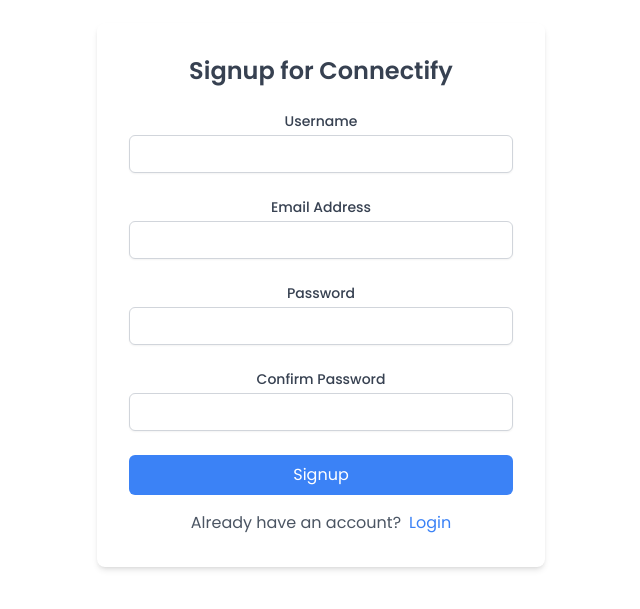
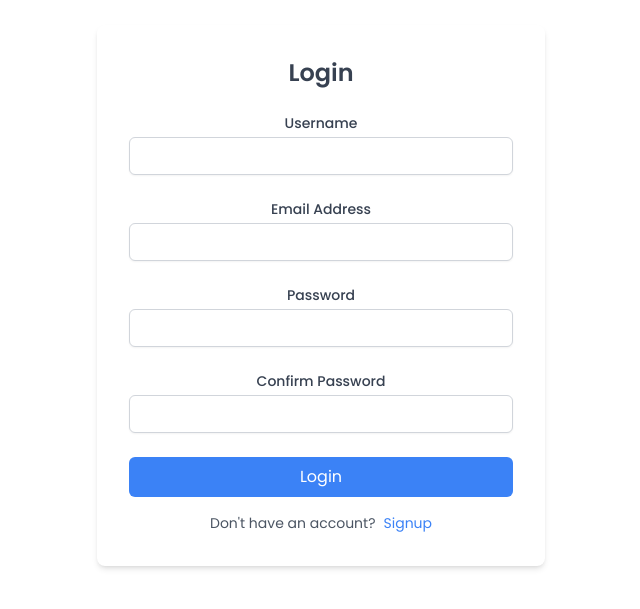
Before and after one commit to MUGISHA-Pascal/LessonTrack-Frontend, a React (Create React App) app in the folder frontend/: page /auth/login in a window 1280 px wide. Shown: the part 105-714 px from the top of the page, without its empty margins (319-959 px from the left). Built offline with nearby package versions, Linux system fonts and the light colour scheme.

Commit message:
frontend

```diff
--- a/frontend/package.json
+++ b/frontend/package.json
@@ -10,10 +10,12 @@
     "@types/node": "^16.18.119",
     "@types/react": "^18.3.12",
     "@types/react-dom": "^18.3.1",
+    "@types/react-router-dom": "^5.3.3",
     "autoprefixer": "^10.4.20",
     "postcss": "^8.4.49",
     "react": "^18.3.1",
     "react-dom": "^18.3.1",
+    "react-router-dom": "^6.28.0",
     "react-scripts": "5.0.1",
     "tailwindcss": "^3.4.15",
     "typescript": "^4.9.5",
--- a/frontend/src/App.tsx
+++ b/frontend/src/App.tsx
@@ -2,11 +2,20 @@
 import logo from "./logo.svg";
 import "./App.css";
 import Signup from "./components/Signup";
+import { BrowserRouter, Route, Routes } from "react-router-dom";
+import Login from "./components/Login";
+import Home from "./components/Home";
 
 function App() {
   return (
     <div className="App">
-      <Signup />
+      <BrowserRouter>
+        <Routes>
+          <Route path="/" element={<Home />} />
+          <Route path="/auth/login" element={<Login />} />
+          <Route path="/auth/signup" element={<Signup />} />
+        </Routes>
+      </BrowserRouter>
     </div>
   );
 }
--- /dev/null
+++ b/frontend/src/components/Home.tsx
@@ -0,0 +1,7 @@
+import React from "react";
+
+const Home = () => {
+  return <div>home</div>;
+};
+
+export default Home;
--- /dev/null
+++ b/frontend/src/components/Login.tsx
@@ -0,0 +1,125 @@
+import React, { useState } from "react";
+const Login = () => {
+  const [username, setUsername] = useState("");
+  const [password, setPassword] = useState("");
+  const [email, setEmail] = useState("");
+  const [confirmPassword, setConfirm] = useState("");
+  return (
+    <div>
+      <div>
+        <main className="flex items-center justify-center min-h-screen">
+          <section className="bg-white shadow-md rounded-lg p-8 max-w-md w-full">
+            <h1 className="text-2xl font-semibold text-center text-gray-700 mb-6">
+              Login
+            </h1>
+
+            <form
+              className="space-y-6"
+              //   onSubmit={handlesubmit}
+            >
+              <div>
+                <label
+                  htmlFor="username"
+                  className="block text-sm font-medium text-gray-700"
+                >
+                  Username
+                </label>
+                <input
+                  type="text"
+                  id="username"
+                  value={username}
+                  onChange={(e) => {
+                    setUsername(e.target.value);
+                  }}
+                  name="username"
+                  className="mt-1 block w-full px-3 py-2 border border-gray-300 rounded-md shadow-sm focus:outline-none focus:ring focus:ring-blue-500 focus:border-blue-500 sm:text-sm"
+                />
+                <p id="usernameError" className="text-blue-400 font-thin"></p>
+              </div>
+
+              <div>
+                <label
+                  htmlFor="email"
+                  className="block text-sm font-medium text-gray-700"
+                >
+                  Email Address
+                </label>
+                <input
+                  value={email}
+                  onChange={(e) => {
+                    setEmail(e.target.value);
+                  }}
+                  type="email"
+                  id="email"
+                  name="email"
+                  className="mt-1 block w-full px-3 py-2 border border-gray-300 rounded-md shadow-sm focus:outline-none focus:ring focus:ring-blue-500 focus:border-blue-500 sm:text-sm"
+                />
+              </div>
+              <p id="emailError" className="text-blue-400 font-thin"></p>
+
+              <div>
+                <label
+                  htmlFor="password"
+                  className="block text-sm font-medium text-gray-700"
+                >
+                  Password
+                </label>
+                <input
+                  type="password"
+                  id="password"
+                  value={password}
+                  onChange={(e) => {
+                    setPassword(e.target.value);
+                  }}
+                  name="password"
+                  className="mt-1 block w-full px-3 py-2 border border-gray-300 rounded-md shadow-sm focus:outline-none focus:ring focus:ring-blue-500 focus:border-blue-500 sm:text-sm"
+                />
+                <p id="passwordError" className="text-blue-400 font-thin"></p>
+              </div>
+
+              <div>
+                <label
+                  htmlFor="confirm_password"
+                  className="block text-sm font-medium text-gray-700"
+                >
+                  Confirm Password
+                </label>
+                <input
+                  type="password"
+                  id="confirm_password"
+                  name="confirm_password"
+                  value={confirmPassword}
+                  onChange={(e) => {
+                    setConfirm(e.target.value);
+                  }}
+                  className="mt-1 block w-full px-3 py-2 border border-gray-300 rounded-md shadow-sm focus:outline-none focus:ring focus:ring-blue-500 focus:border-blue-500 sm:text-sm"
+                />
+              </div>
+
+              <button
+                type="submit"
+                className="w-full bg-blue-500 text-white px-4 py-2 rounded-md hover:opacity-90"
+              >
+                Login
+              </button>
+            </form>
+
+            <div className="text-center text-[14px] mt-4">
+              <p className="text-gray-600">
+                Don't have an account?
+                <a
+                  href="/auth/signup"
+                  className="text-blue-500 ml-2 hover:underline"
+                >
+                  Signup
+                </a>
+              </p>
+            </div>
+          </section>
+        </main>
+      </div>
+    </div>
+  );
+};
+
+export default Login;
--- a/frontend/src/components/Signup.tsx
+++ b/frontend/src/components/Signup.tsx
@@ -1,5 +1,4 @@
 import React, { useState } from "react";
-import { Link } from "react-router-dom";
 
 const Signup = () => {
   const [username, setUsername] = useState("");
@@ -11,7 +10,7 @@
       <main className="flex items-center justify-center min-h-screen">
         <section className="bg-white shadow-md rounded-lg p-8 max-w-md w-full">
           <h1 className="text-2xl font-semibold text-center text-gray-700 mb-6">
-            Signup for Connectify
+            Signup
           </h1>
 
           <form
@@ -105,7 +104,7 @@
             </button>
           </form>
 
-          <div className="text-center mt-4">
+          <div className="text-center text-[14px] mt-4">
             <p className="text-gray-600">
               Already have an account?
               <a
```
Also changed, not shown: 1 other file (tests, documents, lock files or other folders).
